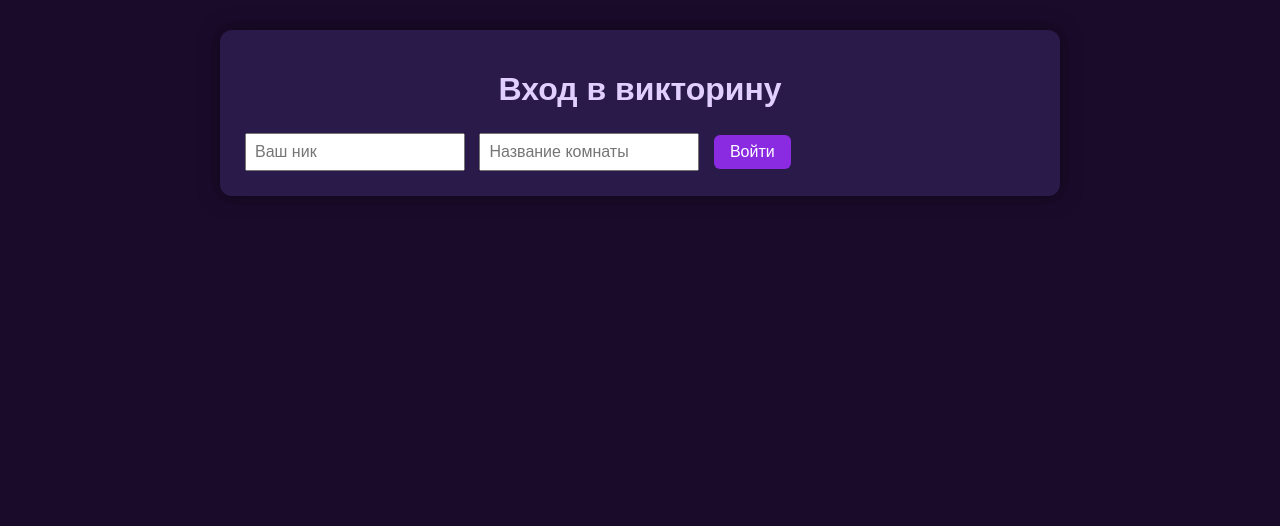
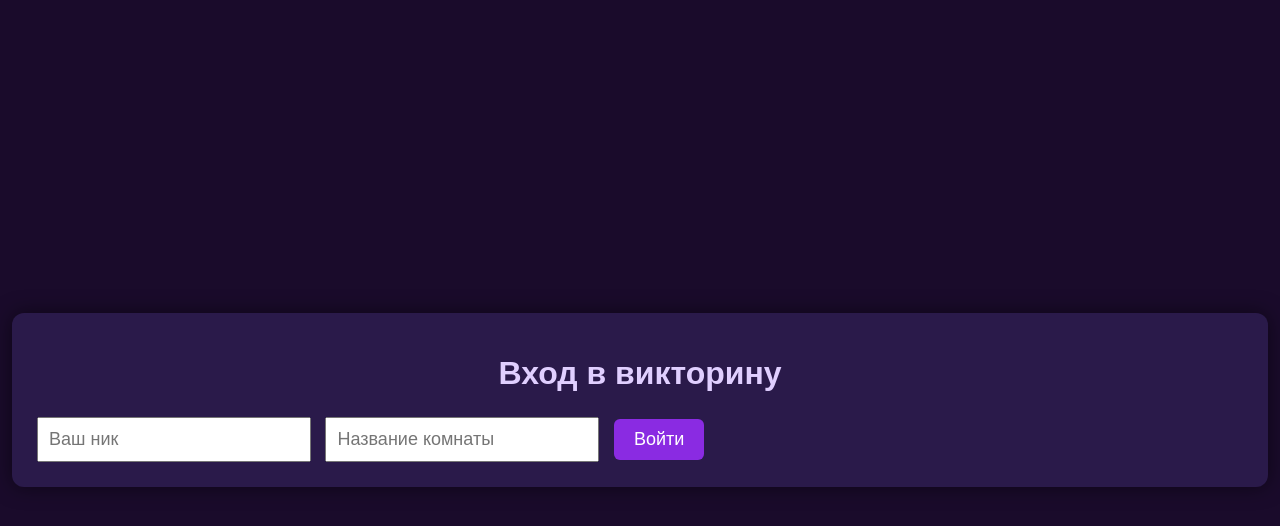
Before and after one commit to stas117228-cmyk/miroslav, a website: page index.html in a window 1280 px wide. Drawn offline with Linux system fonts and the light colour scheme.

Commit message:
Update style.css

```diff
--- a/style.css
+++ b/style.css
@@ -5,14 +5,13 @@ body {
     color: #f0f0f0;
     display: flex;
     justify-content: center;
-    align-items: flex-start;
+    align-items: center;
     min-height: 100vh;
-    padding-top: 30px;
 }
 
 .container {
-    width: 90%;
-    max-width: 800px;
+    width: 95%;
+    max-width: none;
     background-color: #2a1a4a;
     padding: 20px;
     border-radius: 12px;
@@ -32,15 +31,15 @@ h1, h2 {
 }
 
 input[type="text"] {
-    width: 200px;
-    padding: 8px;
-    font-size: 16px;
+    width: 250px;
+    padding: 10px;
+    font-size: 18px;
     margin: 5px;
 }
 
 button {
-    padding: 8px 16px;
-    font-size: 16px;
+    padding: 10px 20px;
+    font-size: 18px;
     border-radius: 6px;
     border: none;
     cursor: pointer;
```
